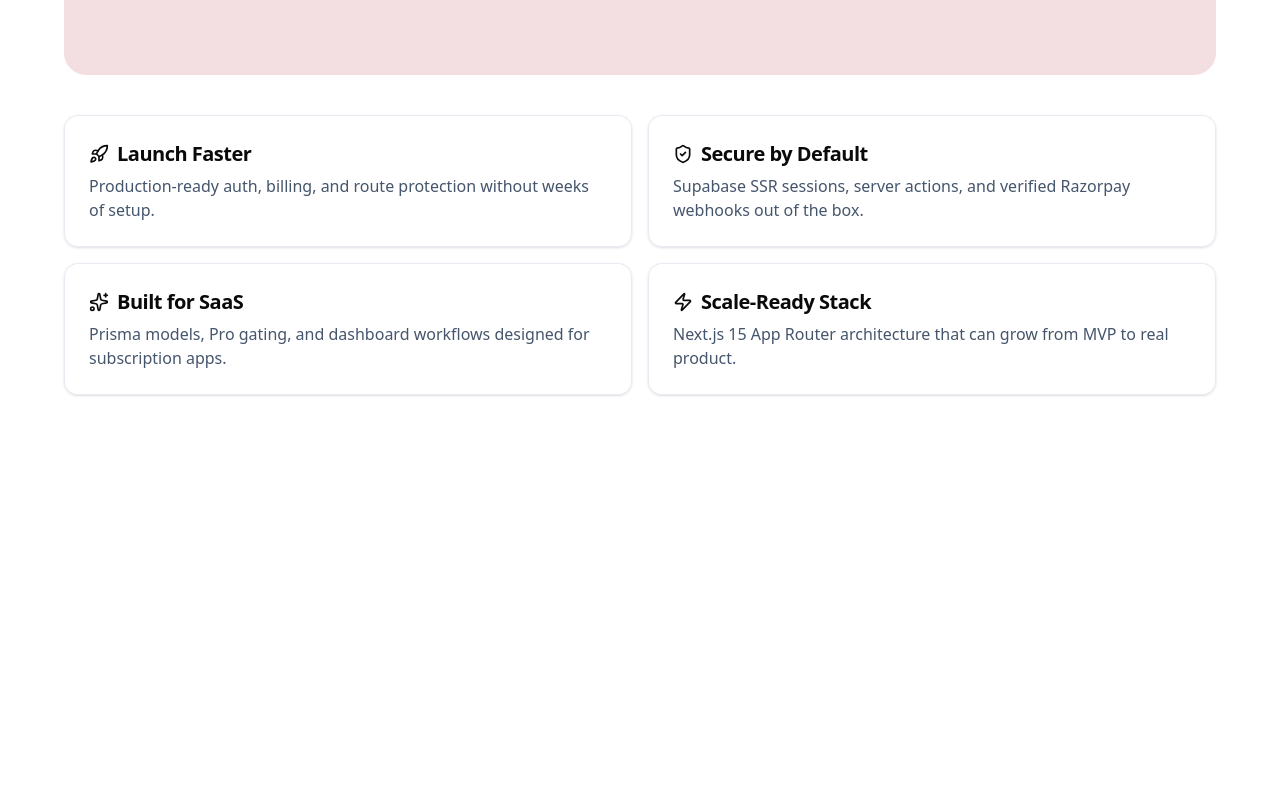
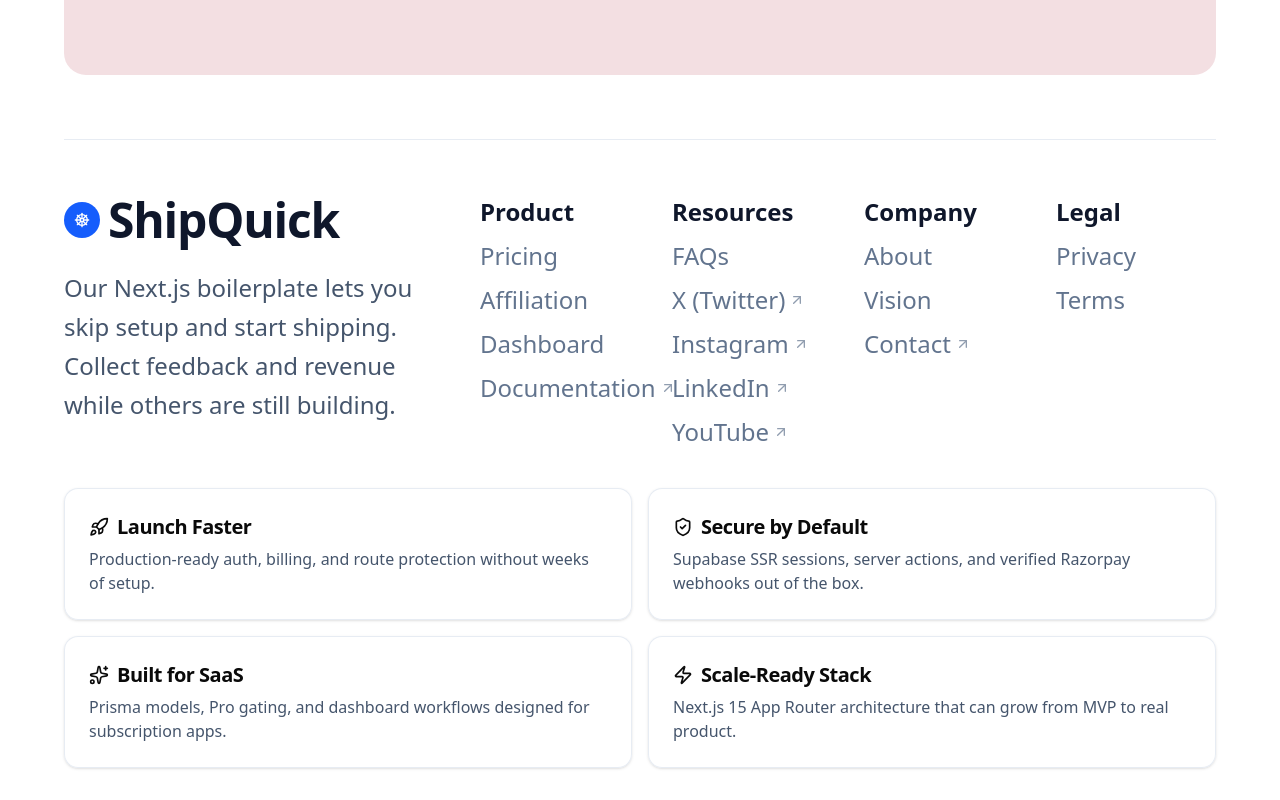
Before and after one commit to Gautham28/shipquick, a Next.js app: page / in a window 1280 px wide. Shown: the part 3710-4510 px from the top of the page. Before the commit the page ends 4137 px from the top, so only its background shows below. Built offline with nearby package versions, Linux system fonts and the light colour scheme; no server answers.

Commit message:
footer added

```diff
--- a/src/app/page.tsx
+++ b/src/app/page.tsx
@@ -2,6 +2,7 @@
 
 import { CtaSection } from "@/components/sections/cta-section"
 import { FaqSection } from "@/components/sections/faq-section"
+import { FooterSection } from "@/components/sections/footer-section"
 import { HeroSection } from "@/components/sections/hero-section"
 import { HowItWorksSection } from "@/components/sections/how-it-works-section"
 import { MarketingNavbar } from "@/components/sections/marketing-navbar"
@@ -65,6 +66,7 @@
         <PricingSection />
         <FaqSection />
         <CtaSection />
+        <FooterSection />
 
         <section className="mt-10 grid gap-4 sm:grid-cols-2">
           {features.map(({ icon: Icon, title, description }) => (
--- /dev/null
+++ b/src/components/sections/footer-section.tsx
@@ -0,0 +1,84 @@
+import Link from "next/link"
+import { ArrowUpRight, ShipWheel } from "lucide-react"
+
+const footerColumns = [
+  {
+    title: "Product",
+    links: [
+      { label: "Pricing", href: "#pricing" },
+      { label: "Affiliation", href: "#" },
+      { label: "Dashboard", href: "/dashboard" },
+      { label: "Documentation", href: "#documentation", external: true },
+    ],
+  },
+  {
+    title: "Resources",
+    links: [
+      { label: "FAQs", href: "#faq" },
+      { label: "X (Twitter)", href: "https://x.com", external: true },
+      { label: "Instagram", href: "https://instagram.com", external: true },
+      { label: "LinkedIn", href: "https://linkedin.com", external: true },
+      { label: "YouTube", href: "https://youtube.com", external: true },
+    ],
+  },
+  {
+    title: "Company",
+    links: [
+      { label: "About", href: "#about" },
+      { label: "Vision", href: "#" },
+      { label: "Contact", href: "mailto:hello@shipquick.dev", external: true },
+    ],
+  },
+  {
+    title: "Legal",
+    links: [
+      { label: "Privacy", href: "#" },
+      { label: "Terms", href: "#" },
+    ],
+  },
+]
+
+export function FooterSection() {
+  return (
+    <footer className="mt-16 border-t border-slate-200/80 pt-14">
+      <div className="grid gap-12 lg:grid-cols-[1.5fr_3fr]">
+        <div>
+          <Link href="/" className="flex items-center gap-2">
+            <span className="inline-flex size-9 items-center justify-center rounded-full bg-blue-600 text-white">
+              <ShipWheel className="size-4" />
+            </span>
+            <span className="text-5xl font-semibold tracking-tight text-slate-900">ShipQuick</span>
+          </Link>
+
+          <p className="mt-6 max-w-md text-2xl leading-relaxed text-slate-600">
+            Our Next.js boilerplate lets you skip setup and start shipping. Collect feedback and revenue while others
+            are still building.
+          </p>
+        </div>
+
+        <div className="grid gap-8 sm:grid-cols-2 lg:grid-cols-4">
+          {footerColumns.map((column) => (
+            <div key={column.title} className="space-y-3">
+              <h3 className="text-2xl font-semibold text-slate-900">{column.title}</h3>
+              <ul className="space-y-3">
+                {column.links.map((link) => (
+                  <li key={link.label}>
+                    <Link
+                      href={link.href}
+                      target={link.external ? "_blank" : undefined}
+                      rel={link.external ? "noreferrer noopener" : undefined}
+                      className="group inline-flex items-center gap-1 text-2xl text-slate-500 transition-colors hover:text-slate-800"
+                    >
+                      <span>{link.label}</span>
+                      {link.external ? <ArrowUpRight className="size-4 opacity-70" /> : null}
+                    </Link>
+                  </li>
+                ))}
+              </ul>
+            </div>
+          ))}
+        </div>
+      </div>
+    </footer>
+  )
+}
```
